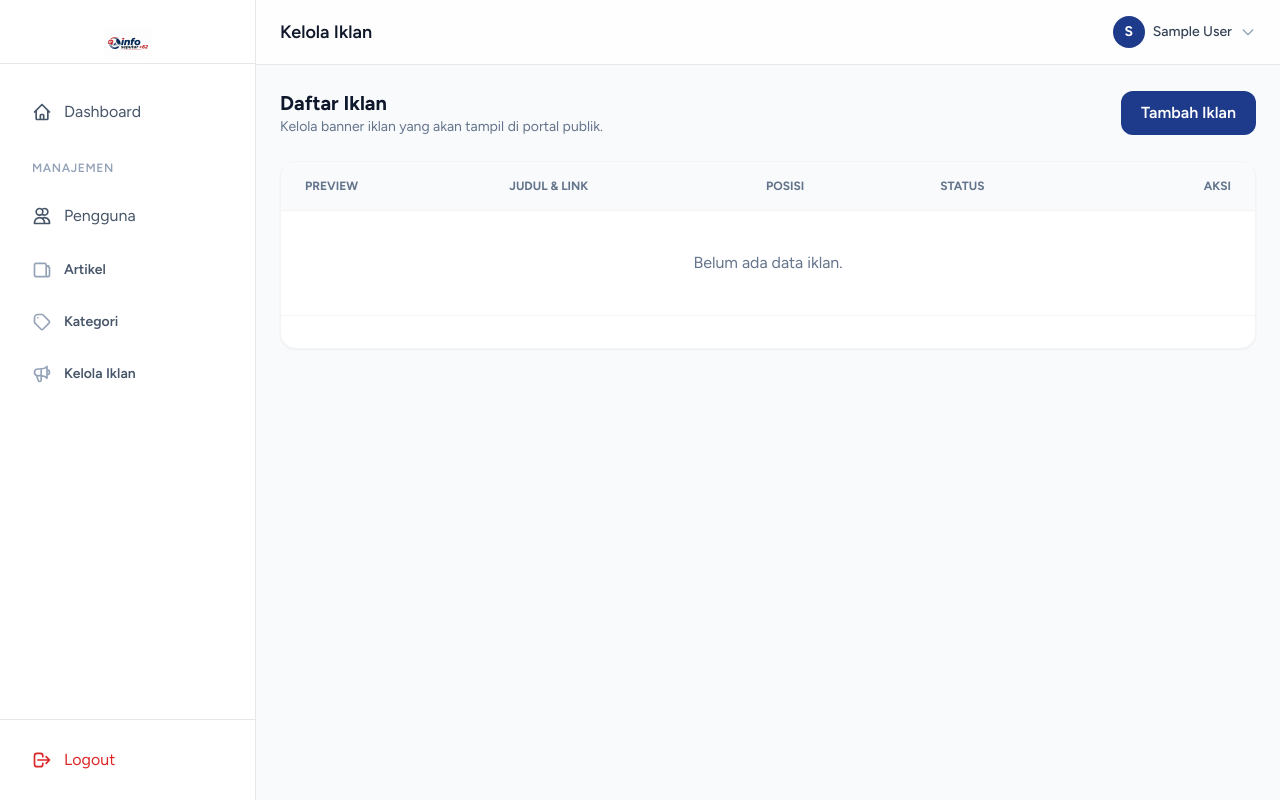
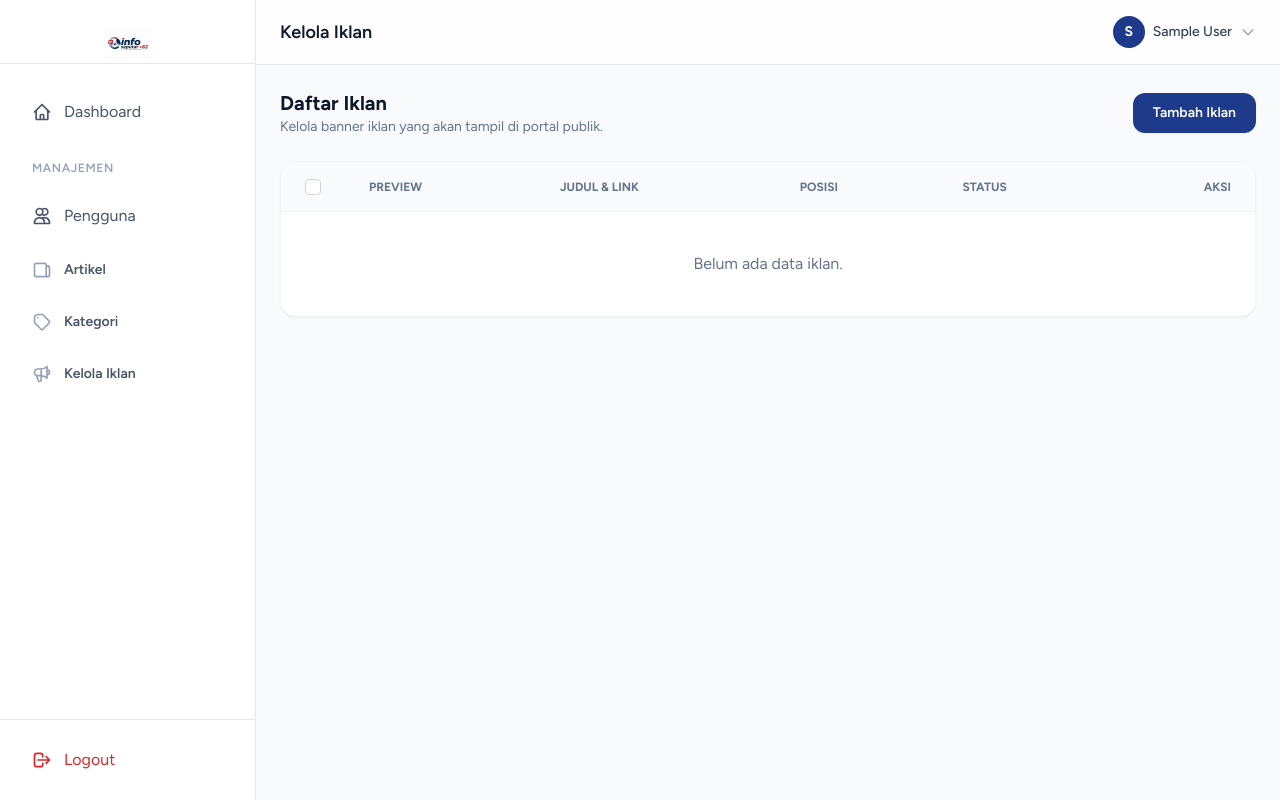
Before and after one commit to ilsetiawan1/info62-cms-news-platform, a Laravel app: template resources/views/admin/advertisements/index.blade.php in a window 1280 px wide. Run offline with Laravel 12, Linux system fonts and the light colour scheme; the template is opened without the code that fills it, so the values that code supplies are empty; the visitor is signed in with stand-in values (Sample User, id 1); style sheets or scripts are compiled from the project's sources; parts of the project's set-up code (start-up, migrations or seed data) failed here and were passed over.

Commit message:
feat(ads-views): add select and select all bulk checkboxes with floating action bar

```diff
--- a/resources/views/admin/advertisements/index.blade.php
+++ b/resources/views/admin/advertisements/index.blade.php
@@ -3,12 +3,44 @@
 @section('header', 'Kelola Iklan')
 
 @section('content')
-<div class="mb-6 flex items-center justify-between">
+<div x-data="{
+    selectedIds: [],
+    selectAll: false,
+    toggleAll() {
+        if (this.selectAll) {
+            this.selectedIds = Array.from(document.querySelectorAll('.row-checkbox')).map(el => el.value);
+        } else {
+            this.selectedIds = [];
+        }
+    },
+    updateSelectAll() {
+        const checkboxes = document.querySelectorAll('.row-checkbox');
+        this.selectAll = checkboxes.length > 0 && this.selectedIds.length === checkboxes.length;
+    }
+}">
+    <div class="mb-6 flex flex-col sm:flex-row sm:items-center sm:justify-between gap-4">
         <div>
             <h2 class="text-xl font-bold text-slate-900 dark:text-gray-50">Daftar Iklan</h2>
             <p class="text-sm text-slate-500 dark:text-gray-400">Kelola banner iklan yang akan tampil di portal publik.</p>
         </div>
-    <a href="{{ route('advertisements.create') }}" class="px-5 py-2.5 rounded-xl bg-primary text-white font-semibold hover:bg-primary/90 transition-all">Tambah Iklan</a>
+        <div class="flex items-center gap-3">
+            <!-- Bulk Action Buttons Above Table -->
+            <div x-show="selectedIds.length > 0" x-transition style="display: none;" class="flex items-center gap-2">
+                <form action="{{ route('advertisements.bulk-delete') }}" method="POST" class="inline-block" onsubmit="return confirm('Apakah Anda yakin ingin menghapus iklan yang dipilih?');">
+                    @csrf
+                    <template x-for="id in selectedIds" :key="id">
+                        <input type="hidden" name="ids[]" :value="id">
+                    </template>
+                    <button type="submit" class="inline-flex items-center justify-center px-4 py-2.5 rounded-xl shadow-sm text-xs font-bold text-white bg-red-600 hover:bg-red-500 transition-all duration-200">
+                        Hapus Terpilih (<span x-text="selectedIds.length"></span>)
+                    </button>
+                </form>
+            </div>
+
+            <a href="{{ route('advertisements.create') }}" class="inline-flex items-center justify-center px-5 py-2.5 rounded-xl shadow-sm text-sm font-semibold text-white bg-primary hover:bg-primary/90 focus:outline-none focus:ring-2 focus:ring-offset-2 focus:ring-primary transition-all duration-200 w-full sm:w-auto">
+                Tambah Iklan
+            </a>
+        </div>
     </div>
 
     <div class="bg-white dark:bg-gray-800 rounded-2xl border border-gray-100 dark:border-gray-700 shadow-sm overflow-hidden">
@@ -16,6 +48,9 @@
             <table class="w-full text-left">
                 <thead class="bg-slate-50 dark:bg-gray-800/50 text-xs uppercase text-slate-500 dark:text-gray-400 font-bold border-b border-gray-100 dark:border-gray-700">
                     <tr>
+                        <th class="px-6 py-4 w-12 text-center">
+                            <input type="checkbox" x-model="selectAll" @change="toggleAll()" class="rounded border-gray-300 text-primary focus:ring-primary h-4 w-4">
+                        </th>
                         <th class="px-6 py-4">Preview</th>
                         <th class="px-6 py-4">Judul & Link</th>
                         <th class="px-6 py-4">Posisi</th>
@@ -25,7 +60,10 @@
                 </thead>
                 <tbody class="divide-y divide-gray-100 dark:divide-gray-700">
                     @forelse($advertisements as $ad)
-                <tr class="hover:bg-slate-50 dark:hover:bg-gray-700/50">
+                    <tr class="hover:bg-slate-50 dark:hover:bg-gray-700/50" :class="{ 'bg-primary/5': selectedIds.includes('{{ $ad->id }}') }">
+                        <td class="px-6 py-4 whitespace-nowrap text-center">
+                            <input type="checkbox" value="{{ $ad->id }}" x-model="selectedIds" @change="updateSelectAll()" class="row-checkbox rounded border-gray-300 text-primary focus:ring-primary h-4 w-4">
+                        </td>
                         <td class="px-6 py-4">
                             <img src="{{ $ad->image_url }}" alt="{{ $ad->title }}" class="h-12 w-auto max-w-[100px] object-contain bg-slate-100 dark:bg-gray-900 rounded border border-gray-200 dark:border-gray-700">
                         </td>
@@ -48,7 +86,7 @@
                                     'slot10' => 'Slot 10 (Grid Kanan - Bawah Sorotan)',
                                 ];
                             @endphp
-                        <span class="px-2.5 py-1 bg-slate-100 dark:bg-gray-700 text-slate-600 dark:text-gray-300 rounded text-xs font-semibold">
+                            <span class="px-2.5 py-1 bg-slate-100 dark:bg-gray-700 text-slate-600 dark:text-gray-300 rounded text-xs font-semibold whitespace-nowrap">
                                 {{ $friendlyPositions[$ad->position] ?? Str::title(str_replace('_', ' ', $ad->position)) }}
                             </span>
                         </td>
@@ -74,13 +112,46 @@
                         </td>
                     </tr>
                     @empty
-                <tr><td colspan="5" class="px-6 py-10 text-center text-slate-500">Belum ada data iklan.</td></tr>
+                    <tr><td colspan="6" class="px-6 py-10 text-center text-slate-500">Belum ada data iklan.</td></tr>
                     @endforelse
                 </tbody>
             </table>
         </div>
+        @if($advertisements->hasPages())
         <div class="px-6 py-4 border-t border-gray-100 dark:border-gray-700">
             {{ $advertisements->links() }}
         </div>
+        @endif
+    </div>
+
+    <!-- Floating Bulk Action Bar for Advertisements -->
+    <div x-show="selectedIds.length > 0"
+         x-transition:enter="transition ease-out duration-300"
+         x-transition:enter-start="opacity-0 translate-y-10"
+         x-transition:enter-end="opacity-100 translate-y-0"
+         x-transition:leave="transition ease-in duration-200"
+         x-transition:leave-start="opacity-100 translate-y-0"
+         x-transition:leave-end="opacity-0 translate-y-10"
+         style="display: none;"
+         class="fixed bottom-6 left-1/2 -translate-x-1/2 z-50 bg-slate-900/95 dark:bg-gray-900/95 backdrop-blur-md text-white px-6 py-4 rounded-2xl shadow-2xl flex flex-col sm:flex-row items-center gap-4 sm:gap-6 border border-slate-800 dark:border-gray-800 min-w-[300px] sm:min-w-[450px] justify-between">
+        <div class="text-sm font-semibold flex items-center gap-2">
+            <span class="flex h-3.5 w-3.5 relative">
+                <span class="animate-ping absolute inline-flex h-full w-full rounded-full bg-primary/40 opacity-75"></span>
+                <span class="relative inline-flex rounded-full h-3.5 w-3.5 bg-primary"></span>
+            </span>
+            <span x-text="selectedIds.length" class="text-primary font-bold text-base"></span> iklan terpilih
+        </div>
+        <div class="flex items-center gap-3">
+            <form action="{{ route('advertisements.bulk-delete') }}" method="POST" class="inline-block" onsubmit="return confirm('Apakah Anda yakin ingin menghapus iklan yang dipilih?');">
+                @csrf
+                <template x-for="id in selectedIds" :key="id">
+                    <input type="hidden" name="ids[]" :value="id">
+                </template>
+                <button type="submit" class="px-4 py-2 rounded-xl bg-red-600 hover:bg-red-500 text-white text-xs font-bold transition-all shadow-lg hover:shadow-red-500/20">
+                    Hapus Terpilih
+                </button>
+            </form>
+        </div>
+    </div>
 </div>
 @endsection
```
Lines whose indentation alone changed are shown as unchanged.
